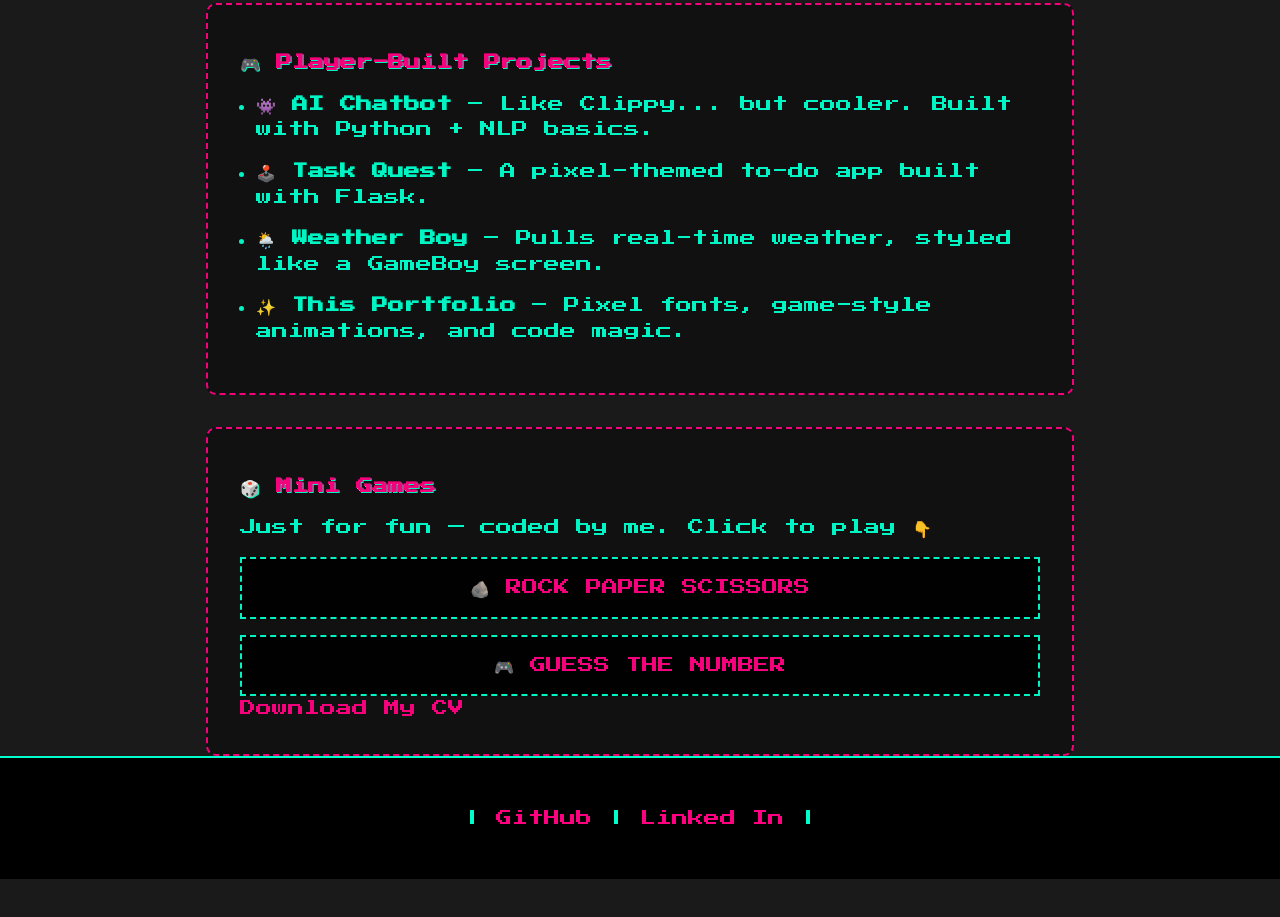
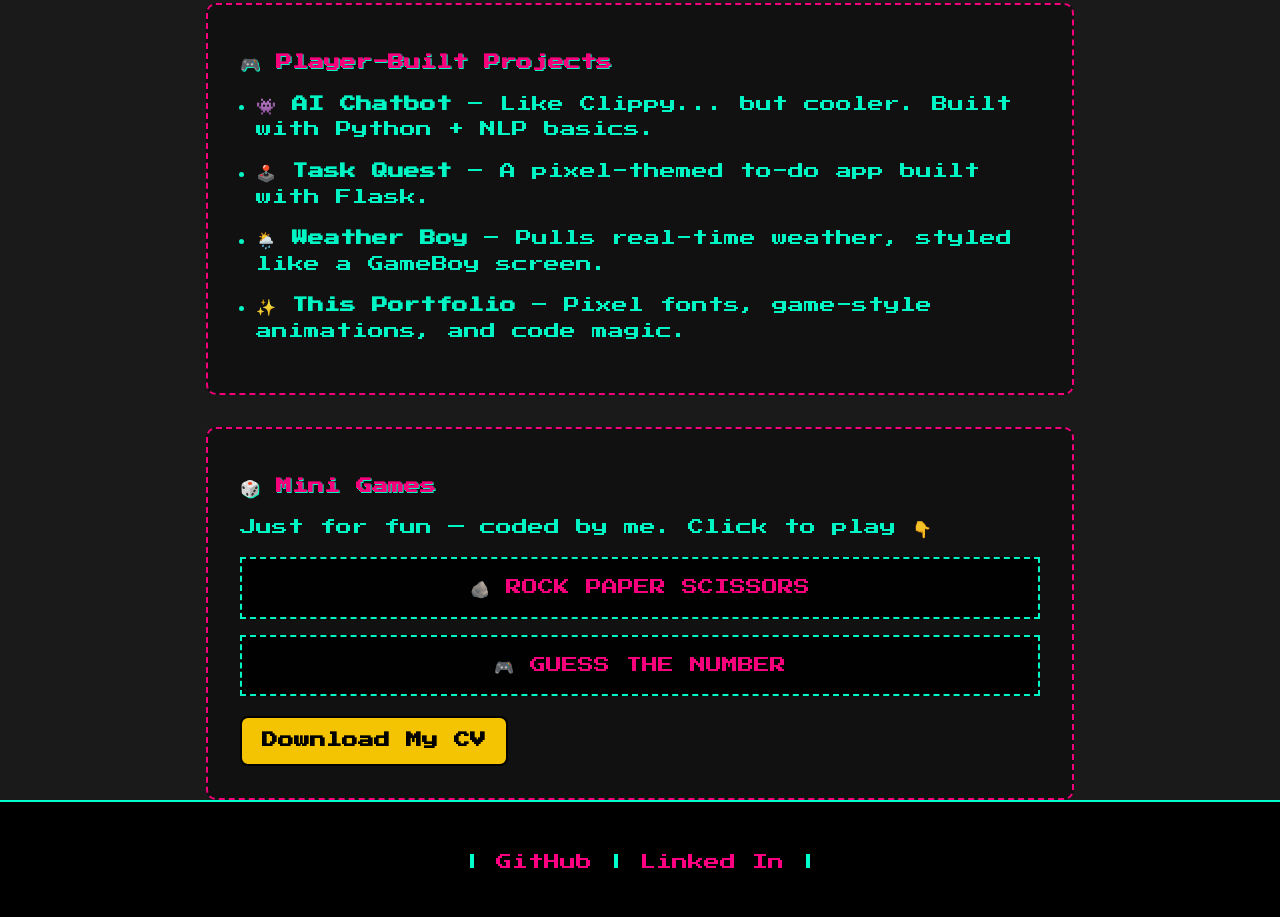
Before and after one commit to Bshenon/website, a plain HTML site: page index.html in a window 1280 px wide. Shown: the part 716-1633 px from the top of the page. Before the commit the page ends 1595 px from the top, so only its background shows below. Drawn offline with Linux system fonts and the light colour scheme.

Commit message:
style.css

```diff
--- a/style.css
+++ b/style.css
@@ -113,3 +113,22 @@ body {
     color: #000;
     box-shadow: 0 0 10px #ff0080;
   }
+
+
+.cv-download-btn {
+  display: inline-block;
+  padding: 10px 20px;
+  margin-top: 20px;
+  background-color: #ffcc00;
+  color: #000;
+  font-weight: bold;
+  border: 2px solid #000;
+  border-radius: 8px;
+  text-decoration: none;
+  transition: transform 0.2s, background-color 0.3s;
+}
+
+.cv-download-btn:hover {
+  transform: scale(1.05);
+  background-color: #ffee55;
+}
```
